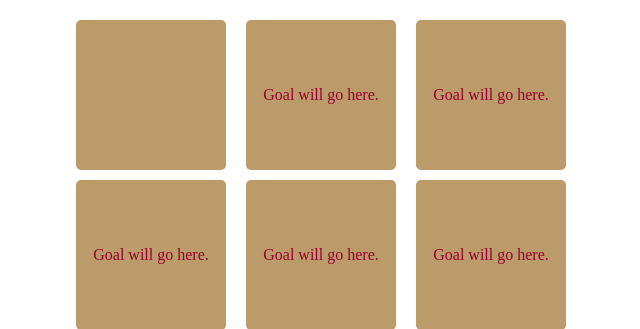
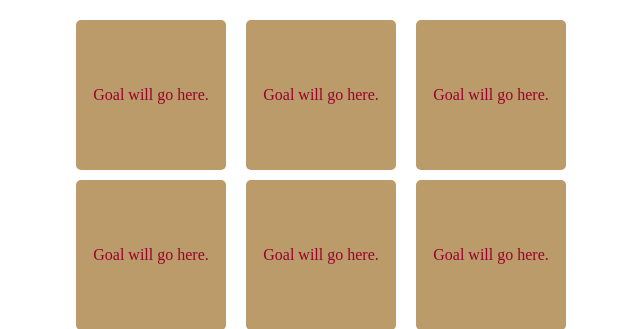
Before and after one commit to mattdks/bc_go, a Flask app: page / in a window 1280 px wide. Shown: the part 227-556 px from the top of the page, without its empty margins (314-954 px from the left). Run offline with Flask 3, Linux system fonts and the light colour scheme.

Commit message:
new changes

```diff
--- a/static/style.css
+++ b/static/style.css
@@ -20,19 +20,26 @@ header {
     margin: 0 auto;
 }
 
-div.task {
+.task {
     width: 150px;
     height: 150px;
-    color: #98002E;
+    border-radius: 5px;
     background-color: #BC9B6A;
-    border: none;
+    transition: background-color 0.3s;
+}
+
+.task a {
+    display: block;
+    height: 100%;
+    width: 100%;
+    text-decoration: none;
     border-radius: 5px;
     display: flex;
     align-items: center;
     justify-content: center;
-    transition: background-color 0.3s;
+    color: #98002E;
 }
 
-div.task:hover {
+.task a:hover {
     background-color: #ccaf83;
 }
--- a/templates/index.html
+++ b/templates/index.html
@@ -14,31 +14,49 @@
 <main>
     <div class="board">
         <div class="task">
-            <p><aGoal will go here.</p>
+            <a href="#">
+                <p>Goal will go here.</p>
+            </a>
         </div>
         <div class="task">
+            <a href="#">
                 <p>Goal will go here.</p>
+            </a>
         </div>
         <div class="task">
+            <a href="#">
                 <p>Goal will go here.</p>
+            </a>
         </div>
         <div class="task">
+            <a href="#">
                 <p>Goal will go here.</p>
+            </a>
         </div>
         <div class="task">
+            <a href="#">
                 <p>Goal will go here.</p>
+            </a>
         </div>
         <div class="task">
+            <a href="#">
                 <p>Goal will go here.</p>
+            </a>
         </div>
         <div class="task">
+            <a href="#">
                 <p>Goal will go here.</p>
+            </a>
         </div>
         <div class="task">
+            <a href="#">
                 <p>Goal will go here.</p>
+            </a>
         </div>
         <div class="task">
+            <a href="#">
                 <p>Goal will go here.</p>
+            </a>
         </div>
     </div>
 
```
Lines whose indentation alone changed are shown as unchanged.
